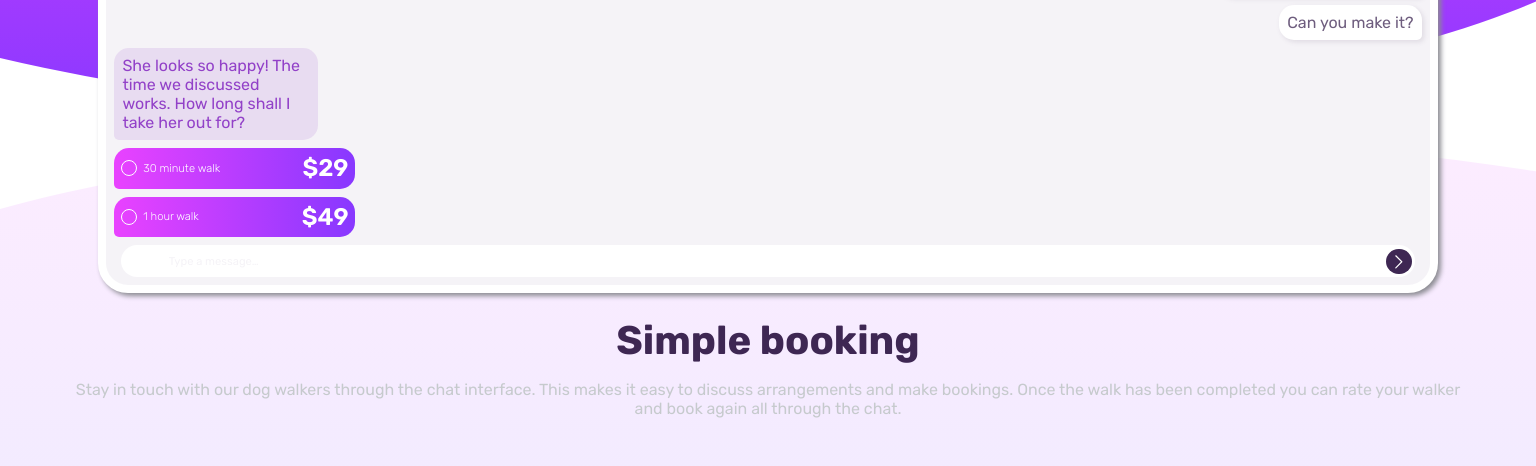
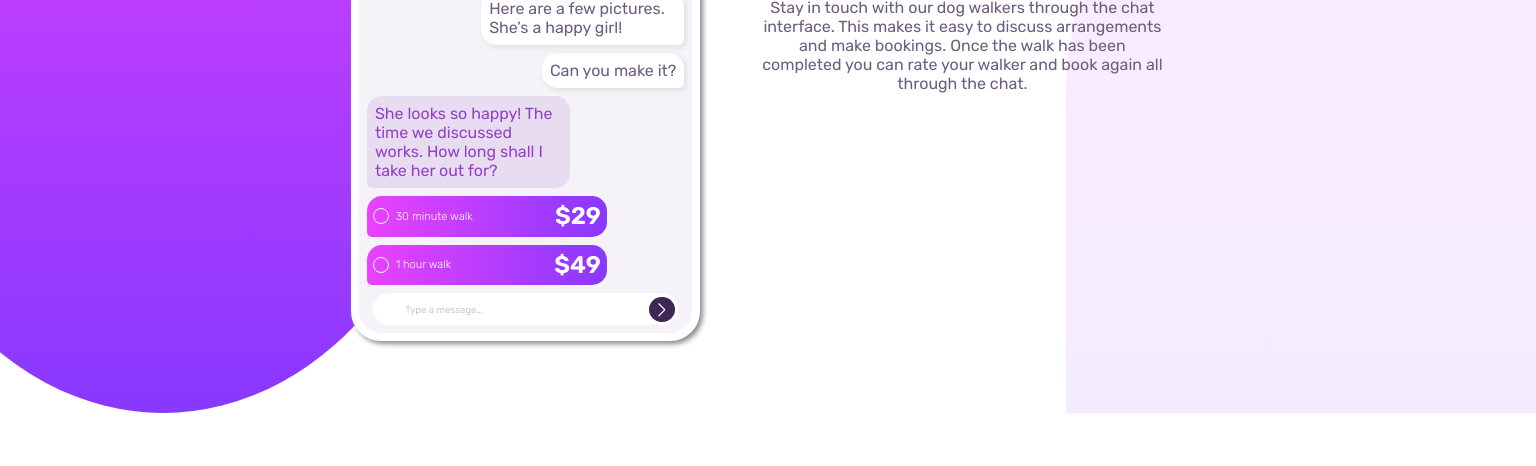
Before and after one commit to undeadskeleton/chat-app, a plain HTML site: page index.html in a window 1536 px wide. Shown: the part 385-851 px from the top of the page. After the commit the page ends 800 px from the top, so only its background shows below. Drawn offline with Linux system fonts and the light colour scheme.

Commit message:
Add files via upload

```diff
--- a/background-design.css
+++ b/background-design.css
@@ -12,6 +12,13 @@
    );
 }
 
+@media (min-width:1440px){
+   .background-design{
+      left:-9rem;
+      width:40%;
+      height: 100%;
+   }
+}
 .background-design2{
    z-index:-1;
    bottom:0;
@@ -26,3 +33,11 @@
    );
    opacity: 0.1;
 }
+
+@media (min-width:1440px){
+   .background-design2{
+   right:-9rem;
+   height:80%;
+   width:40%;
+   }
+}
--- a/chat-conatiner.css
+++ b/chat-conatiner.css
@@ -8,3 +8,9 @@
    box-shadow:3px 3px 5px #8C8C93;
 
 }
+
+@media (min-width:1440px){
+   .chat-container{
+      min-width:40%;
+   }
+}
--- a/global.css
+++ b/global.css
@@ -8,8 +8,8 @@
 }
 
 body{
+   overflow-x: hidden;
    position: relative;
-   overflow-x: hidden;
 }
 
 html{
--- a/main-container.css
+++ b/main-container.css
@@ -3,3 +3,12 @@
    max-width:100%;
    padding: 1.5rem;
 }
+
+@media (min-width:1440px){
+   .main-container{
+   max-width:60%;
+   margin:3rem auto;
+   display:flex;
+   align-items: center;
+   }
+}
--- a/outside-text.css
+++ b/outside-text.css
@@ -3,7 +3,11 @@
   margin:1.5rem;
 
 }
-
+@media (min-width:1440px){
+   .outside-text{
+      width:50%;
+   }
+}
 .outside-text > *{
    margin:1rem;
 }
@@ -11,8 +15,9 @@
    color: var(--primary-very-dark-desaturated-violet);
    font-size:2.5rem;
    text-wrap: nowrap;
+   margin-left:-1rem;
 }
 
 .outside-text p{
-   color: var(--primary-grayish-blue);
+   color: var(--primary-desaturated-dark-violet);
 }
--- a/type-area.css
+++ b/type-area.css
@@ -20,8 +20,8 @@
 }
 
 .type-area p{
-   margin:0.5rem 0 0.5rem 3rem;
-   font-size:0.7rem;
-   color:var(--secondary-light-grayish-violet);
+   margin:0.5rem 0 0.5rem 2rem;
+   font-size:0.6rem;
+   color:var(--primary-grayish-blue);
 
 }
```
